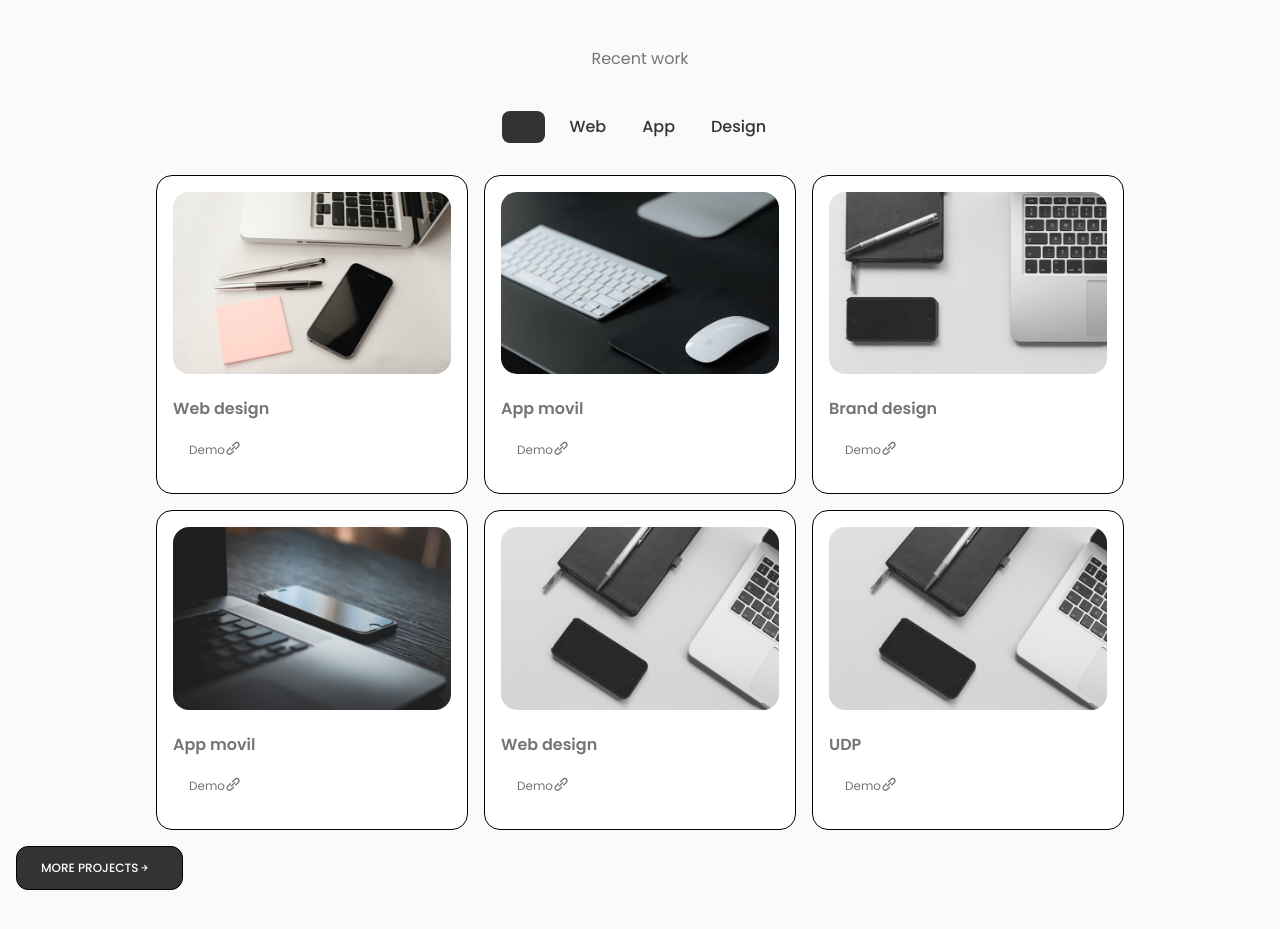
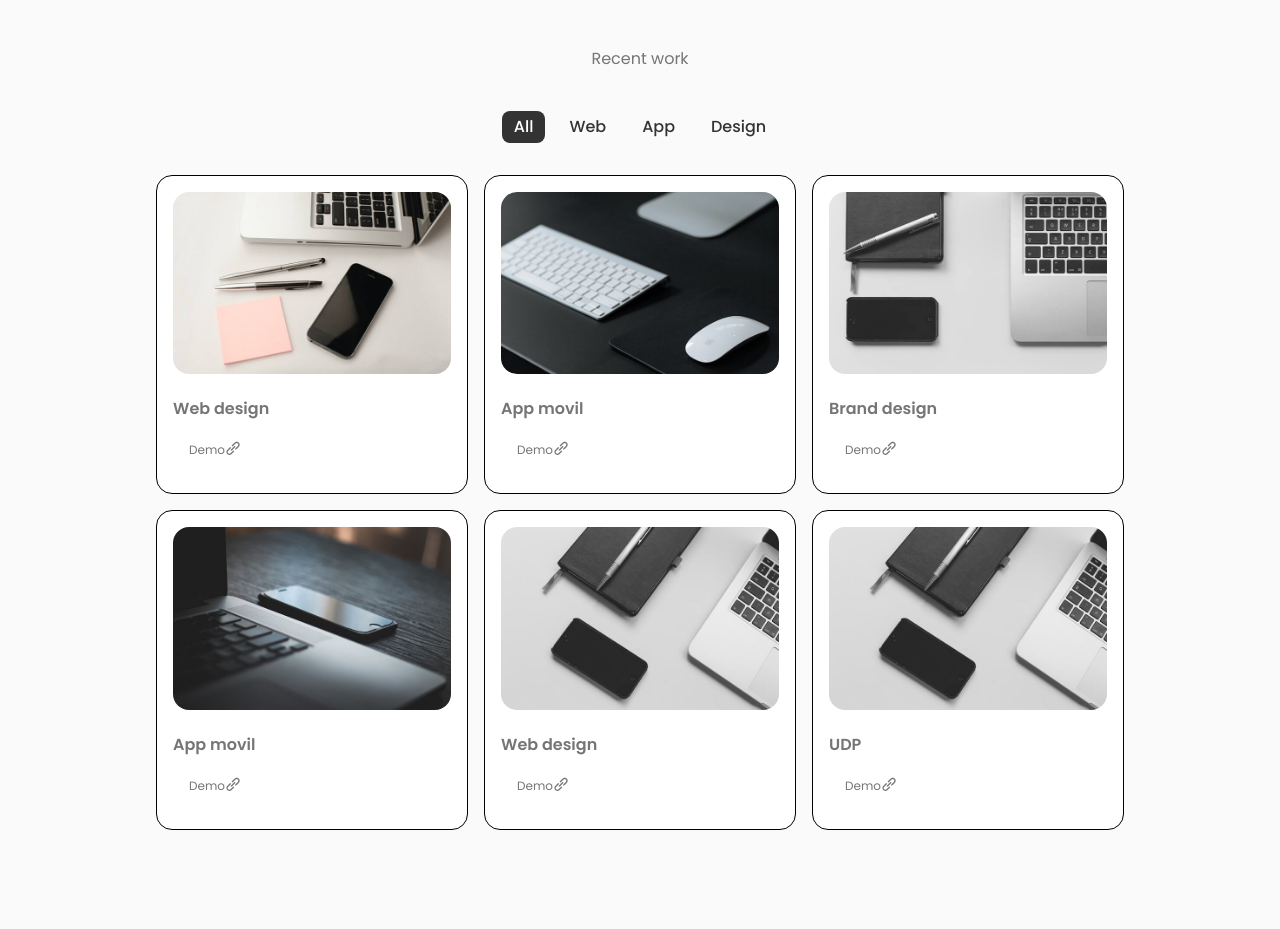
Before and after one commit to vasshorin/vasshorin.github.io, a React (Create React App) app: page / in a window 1280 px wide. Shown: the part 2371-3300 px from the top of the page. After the commit the page ends 3265 px from the top, so only its background shows below. Built offline with nearby package versions, Linux system fonts and the light colour scheme.

Commit message:
Fix bug showed nothing for 'all'

```diff
--- a/src/components/portfolio/Works.jsx
+++ b/src/components/portfolio/Works.jsx
@@ -4,12 +4,12 @@ import { projectsData } from './Data'
 import { projectNav } from './Data'
 
 const Works = () => {
-    const [selected, setSelected] = useState({name: 'All'});
+    const [selected, setSelected] = useState({name: 'all'});
     const [data, setData] = useState([]);
     const [active, setActive] = useState(0);
 
     useEffect(() => {
-        if(selected.name === 'All') {
+        if(selected.name === 'all') {
             setData(projectsData);
         } else {
             const newProjects = projectsData.filter((data) => {
@@ -59,12 +59,12 @@ const Works = () => {
         })}
     </div>
 
-    <div className="work__button">
+    {/* <div className="work__button">
         <a href="#" className="button button--flex">
             More projects
             <i className="uil uil-arrow-right button__icon"></i>
         </a>
-        </div>
+        </div> */}
 
   </div>
 )}
--- a/src/components/portfolio/portfolio.css
+++ b/src/components/portfolio/portfolio.css
@@ -21,7 +21,6 @@
     background-color: var(--title-color);
     color: var(--container-color);
     cursor: pointer;
-    color: var(--title-color);
     padding: 0.25rem 0.75rem;
     font-weight: var(--font-medium);
     border-radius: 0.5rem;
```
